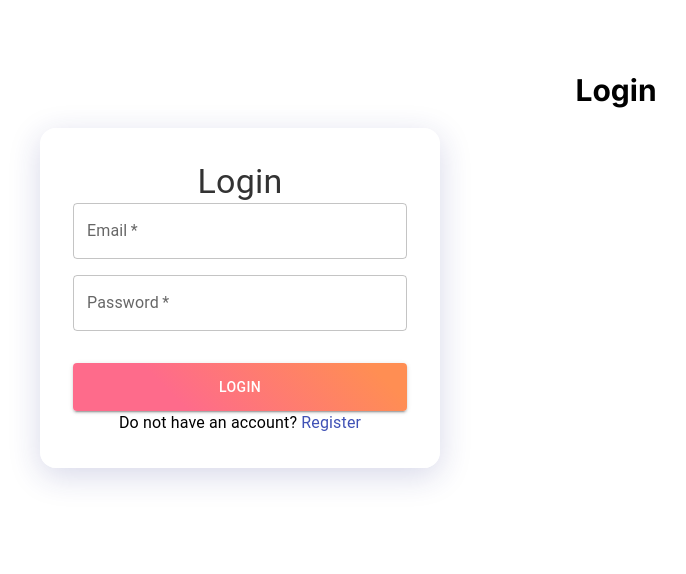
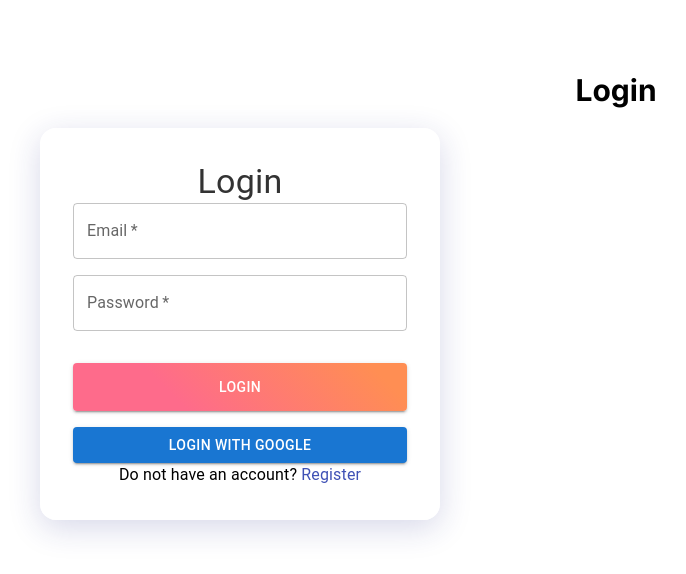
Before and after one commit to TracyK10/bot-assist-ai, a Next.js app: page /login in a window 1280 px wide. Shown: the top 574 px of the page, without its empty margins (24-710 px from the left). Built offline with nearby package versions, Linux system fonts and the light colour scheme.

Commit message:
Fixed LoginForm

```diff
--- a/components/LoginForm.js
+++ b/components/LoginForm.js
@@ -5,6 +5,7 @@ import { TextField, Typography, Button, Container, Box } from "@mui/material";
 import { useRouter } from "next/navigation";
 import styles from "../styles/login.module.css";
 import Link from "next/link";
+import { signIn } from "next-auth/react";
 
 export default function LoginForm() {
   const [email, setEmail] = useState("");
@@ -25,6 +26,9 @@ export default function LoginForm() {
     } else {
       setError("Invalid email or password");
     }
+  };
+  const handleGoogleSignIn = () => {
+    signIn("google");
   };
 
   return (
@@ -63,6 +67,14 @@ export default function LoginForm() {
           >
             Login
           </Button>
+          <Button
+          onClick={handleGoogleSignIn}
+          variant="contained"
+          fullWidth
+          className={styles.googleButton}
+        >
+          Login with Google
+        </Button>
         </form>
         <Typography className={styles.registerLink}>
           Do not have an account? <Link href="/register">Register</Link>
```
